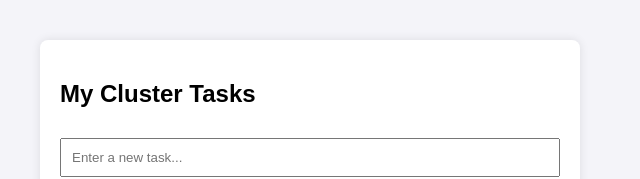
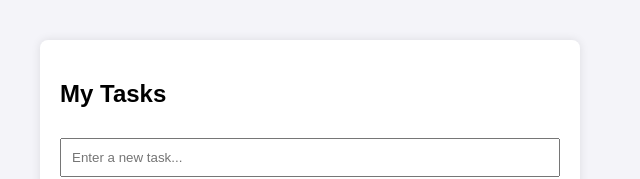
Before and after one commit to rm-cloudnet/Microservicess-APP, a plain HTML site: page frontend/index.html in a window 1280 px wide. Shown: the top 179 px of the page, without its empty margins (0-640 px from the left). Drawn offline with Linux system fonts and the light colour scheme; no server answers.

Commit message:
remove cluster

```diff
--- a/frontend/index.html
+++ b/frontend/index.html
@@ -23,7 +23,7 @@
 </head>
 <body>
     <div class="container">
-        <h2>My Cluster Tasks</h2>
+        <h2>My Tasks</h2>
         <input type="text" id="taskInput" placeholder="Enter a new task...">
         <button onclick="addTask()">Add Task</button>
 
```
